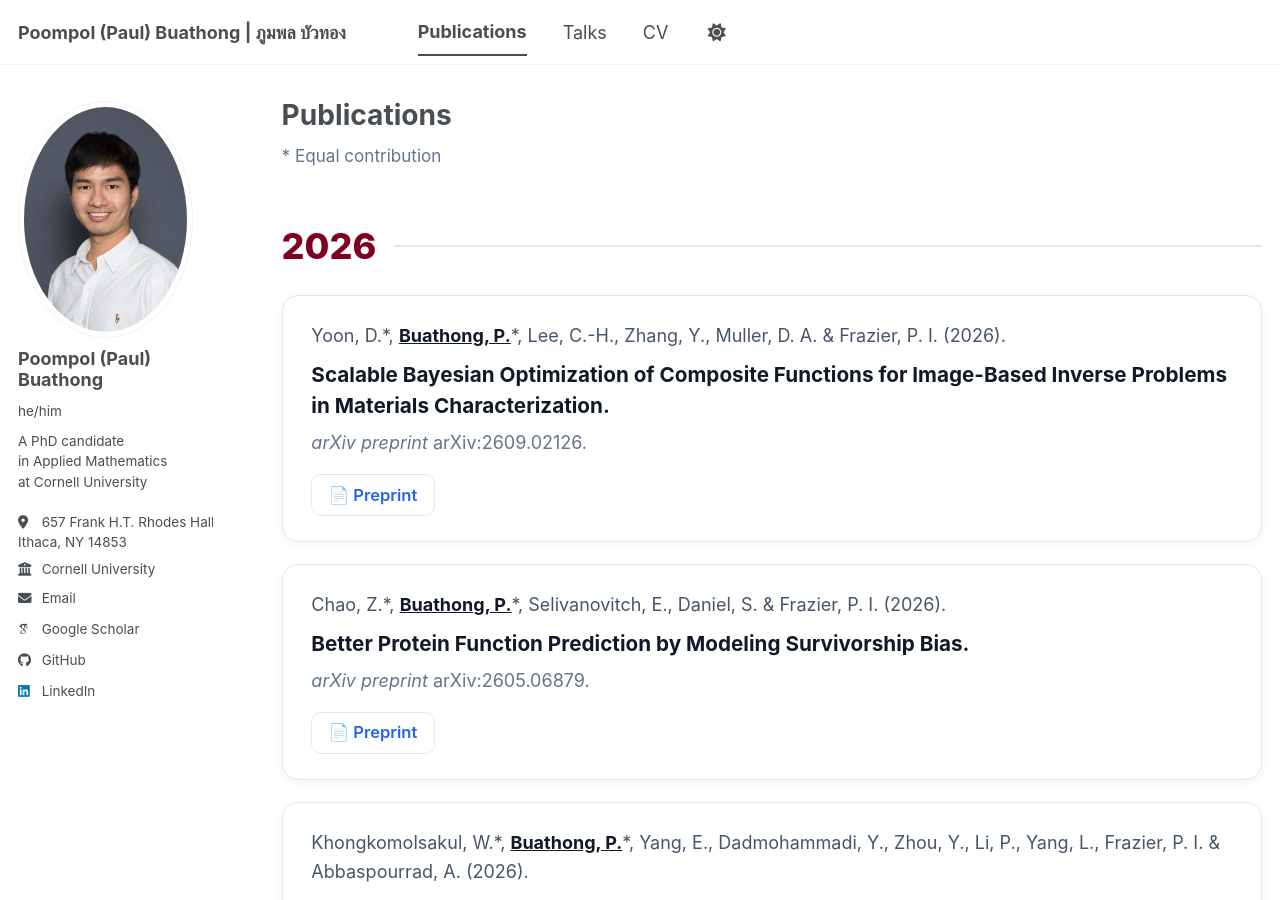
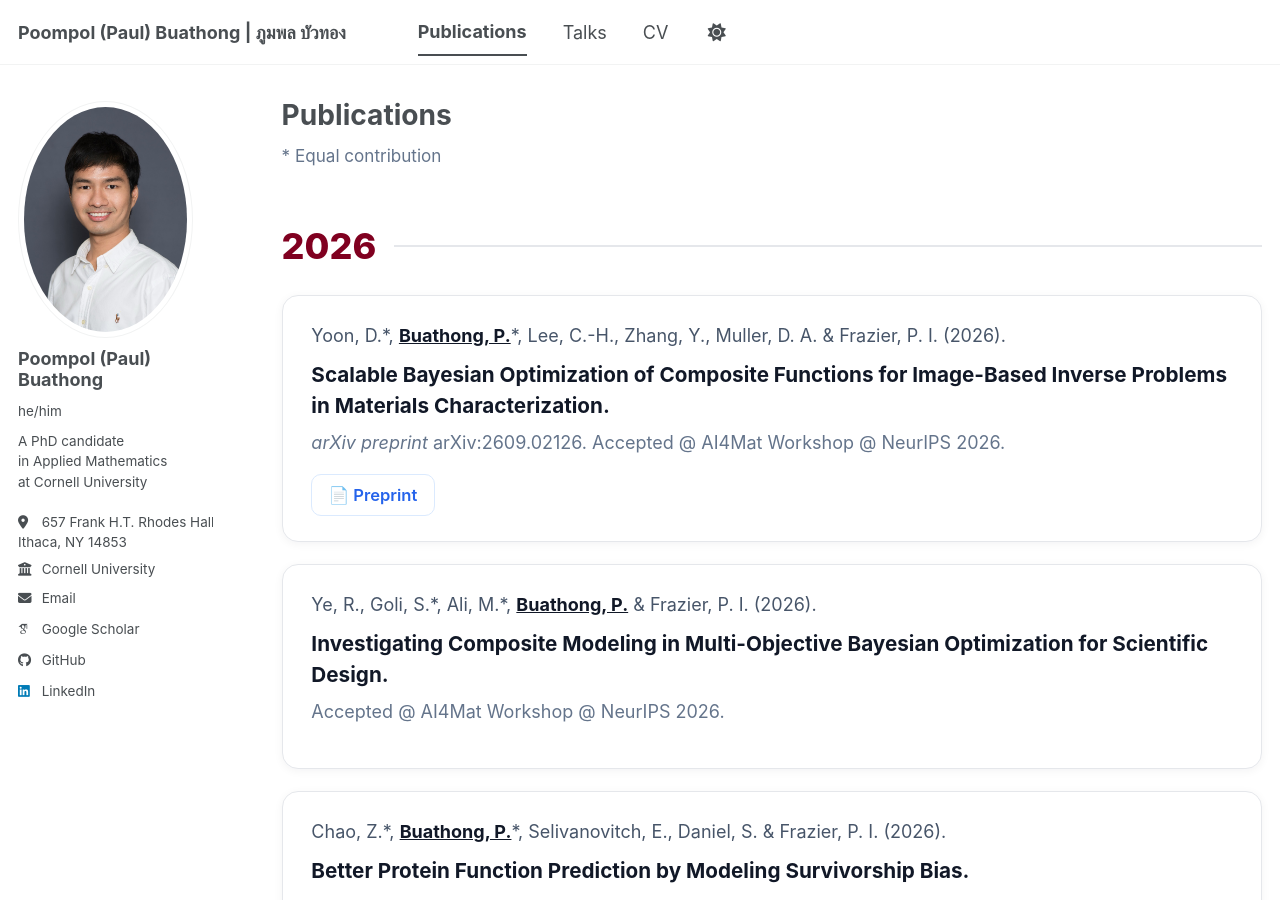
Before and after one commit to poompol/poompol.github.io, a Jekyll site: the page built from _pages/publications.md, in a window 1280 px wide and 900 px high. Built offline with Jekyll 4.4.1, drawn with Linux system fonts in a browser that asks for light colours; some web fonts are replaced; a script bundle is joined from its source files by our own code; library files that are not in the unit come from our copies.

Commit message:
added more publications

```diff
--- a/_pages/publications.md
+++ b/_pages/publications.md
@@ -123,11 +123,27 @@ Scalable Bayesian Optimization of Composite Functions for Image-Based Inverse Pr
 </div>
 
 <div class="pub-venue">
-<em>arXiv preprint</em> arXiv:2609.02126.
+<em>arXiv preprint</em> arXiv:2609.02126. Accepted @ AI4Mat Workshop @ NeurIPS 2026.
 </div>
 
 <div class="pub-links">
 <a href="https://arxiv.org/abs/2609.02126">📄 Preprint</a>
+</div>
+
+</div>
+
+<div class="pub-card">
+
+<div class="pub-authors">
+Ye, R., Goli, S.*, Ali, M.*, <span class="pub-me">Buathong, P.</span> & Frazier, P. I. (2026).
+</div>
+
+<div class="pub-title">
+Investigating Composite Modeling in Multi-Objective Bayesian Optimization for Scientific Design.
+</div>
+
+<div class="pub-venue">
+Accepted @ AI4Mat Workshop @ NeurIPS 2026.
 </div>
 
 </div>
```
